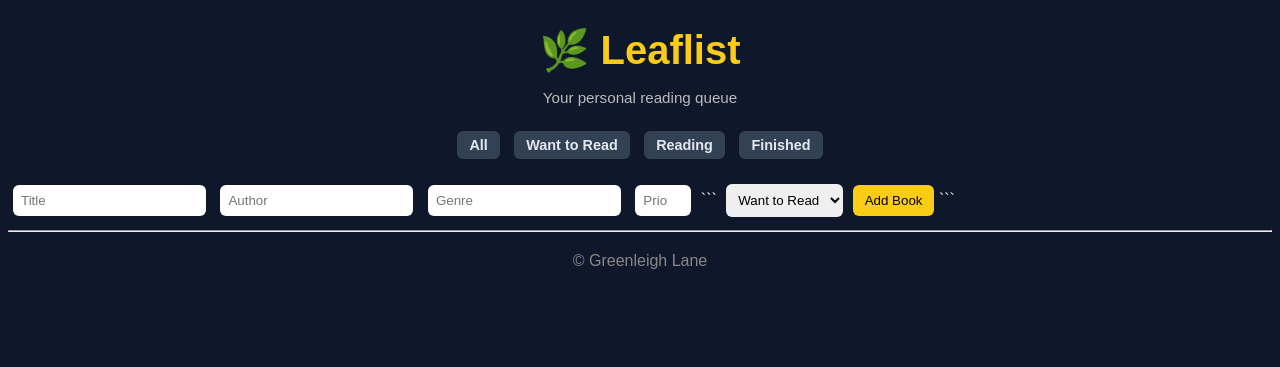
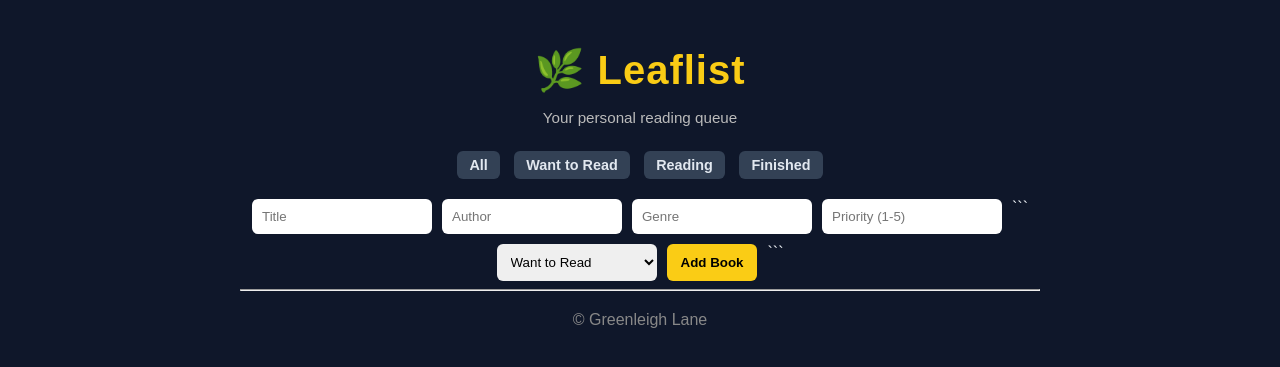
Before and after one commit to Tamyrah/MyBookWishList, a Python web app: template templates/home.html in a window 1280 px wide. Shown: the top 367 px of the page. Run offline with Jinja, Linux system fonts and the light colour scheme; the template is opened without the code that fills it, so the values that code supplies are empty.

Commit message:
Enhance CSS styles for layout and elements
Updated styles for body, h1, form, input, button, a, and book-entry.

```diff
--- a/static/style.css
+++ b/static/style.css
@@ -2,37 +2,47 @@ body {
 background-color: #0f172a;
 color: #f1f5f9;
 font-family: Arial, sans-serif;
+max-width: 800px;
+margin: auto;
+padding: 20px;
 }
 
-/* HEADER */
 h1 {
 color: #facc15;
+font-weight: bold;
+letter-spacing: 1px;
 }
 
-/* INPUT FIELDS */
+form {
+display: flex;
+flex-wrap: wrap;
+gap: 10px;
+justify-content: center;
+}
+
 input,
 select {
-  padding: 8px;
-  margin: 5px;
+padding: 10px;
 border-radius: 6px;
 border: none;
+width: 100%;
+max-width: 160px;
 }
 
-/* BUTTONS */
 button {
 background-color: #facc15;
 color: black;
-  padding: 8px 12px;
+padding: 10px 14px;
 border: none;
 border-radius: 6px;
 cursor: pointer;
+font-weight: bold;
 }
 
 button:hover {
 background-color: #fde047;
 }
 
-/* 🔥 FILTER BUTTONS (FIXED COLORS) */
 a {
 display: inline-block;
 padding: 6px 12px;
@@ -41,18 +51,18 @@ a {
 text-decoration: none;
 font-size: 0.9rem;
 font-weight: bold;
-  background-color: #334155; /* soft gray */
-  color: #e2e8f0; /* light text */
+background-color: #334155;
+color: #e2e8f0;
 }
 
 a:hover {
 background-color: #475569;
 }
 
-/* BOOK CARD */
 .book-entry {
-  background-color: #1e293b;
+background: #1e293b;
 padding: 15px;
-  border-radius: 10px;
+border-radius: 12px;
 margin-bottom: 15px;
+box-shadow: 0 4px 12px rgba(0, 0, 0, 0.3);
 }
```
Lines whose indentation alone changed are shown as unchanged.
